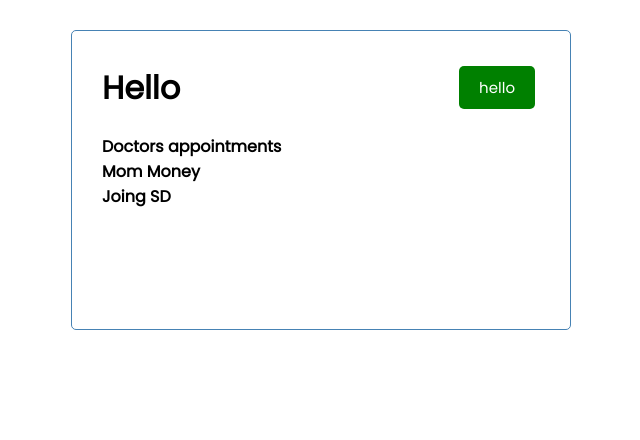
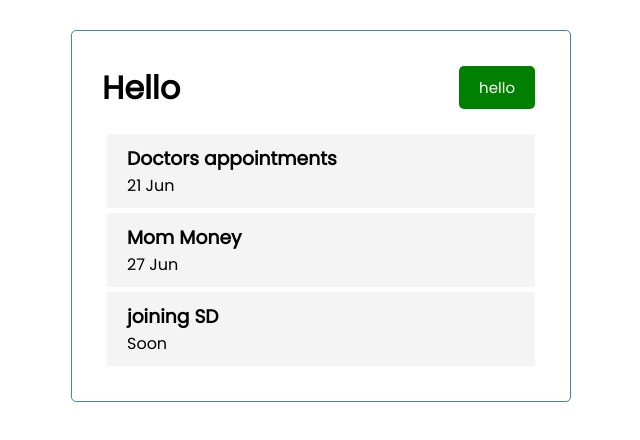
Before and after one commit to abdulazizasiri/React-in-nutshell, a React (Create React App) app in the folder GettingStartedTravs/simpleApp/react-task-tracker/: page / in a window 1280 px wide. Shown: the top 440 px of the page, without its empty margins (319-959 px from the left). Built offline with nearby package versions, Linux system fonts and the light colour scheme.

Commit message:
table created

```diff
--- a/GettingStartedTravs/simpleApp/react-task-tracker/src/App.js
+++ b/GettingStartedTravs/simpleApp/react-task-tracker/src/App.js
@@ -17,7 +17,7 @@
     },
     {
         id:3,
-        text: "Joing SD",
+        text: "joining SD",
         day:"Soon",
         reminder: false
     }
--- /dev/null
+++ b/GettingStartedTravs/simpleApp/react-task-tracker/src/components/Task.js
@@ -0,0 +1,13 @@
+import React from 'react'
+
+ const Task = ({task}) => {
+    return (
+        <div className="task">
+          <h3>{task.text} </h3>
+          <p>{task.day}</p>
+        </div>
+    )
+}
+
+
+export default Task;
--- a/GettingStartedTravs/simpleApp/react-task-tracker/src/components/Tasks.js
+++ b/GettingStartedTravs/simpleApp/react-task-tracker/src/components/Tasks.js
@@ -1,10 +1,11 @@
 
-
+import Task from './Task'
  const Tasks = ({tasks}) => {
 
     return (
         <>
-         {tasks.map((e) => (<h4 key={e.id}>{e.text}</h4>
+         {tasks.map((task) => (
+         <Task key={task.id} task={task} />
          ))}
 
         </>
```
